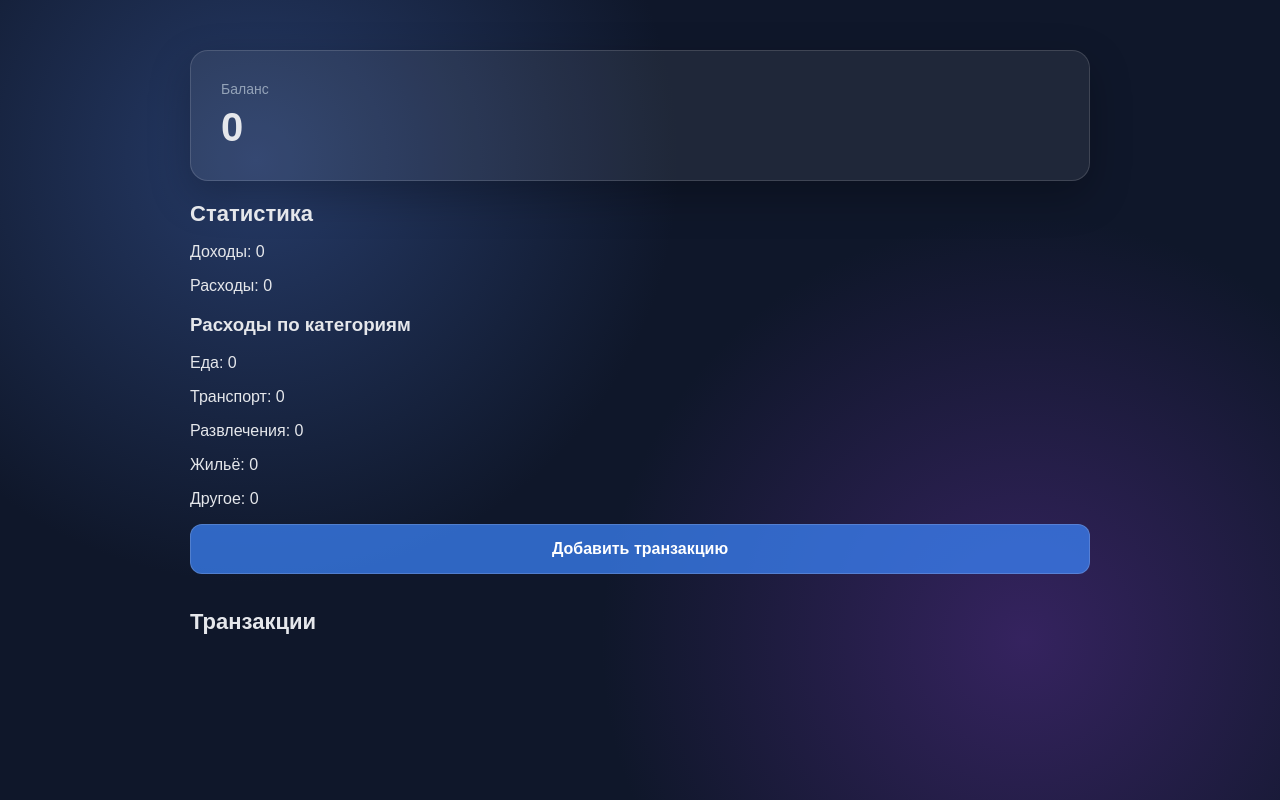
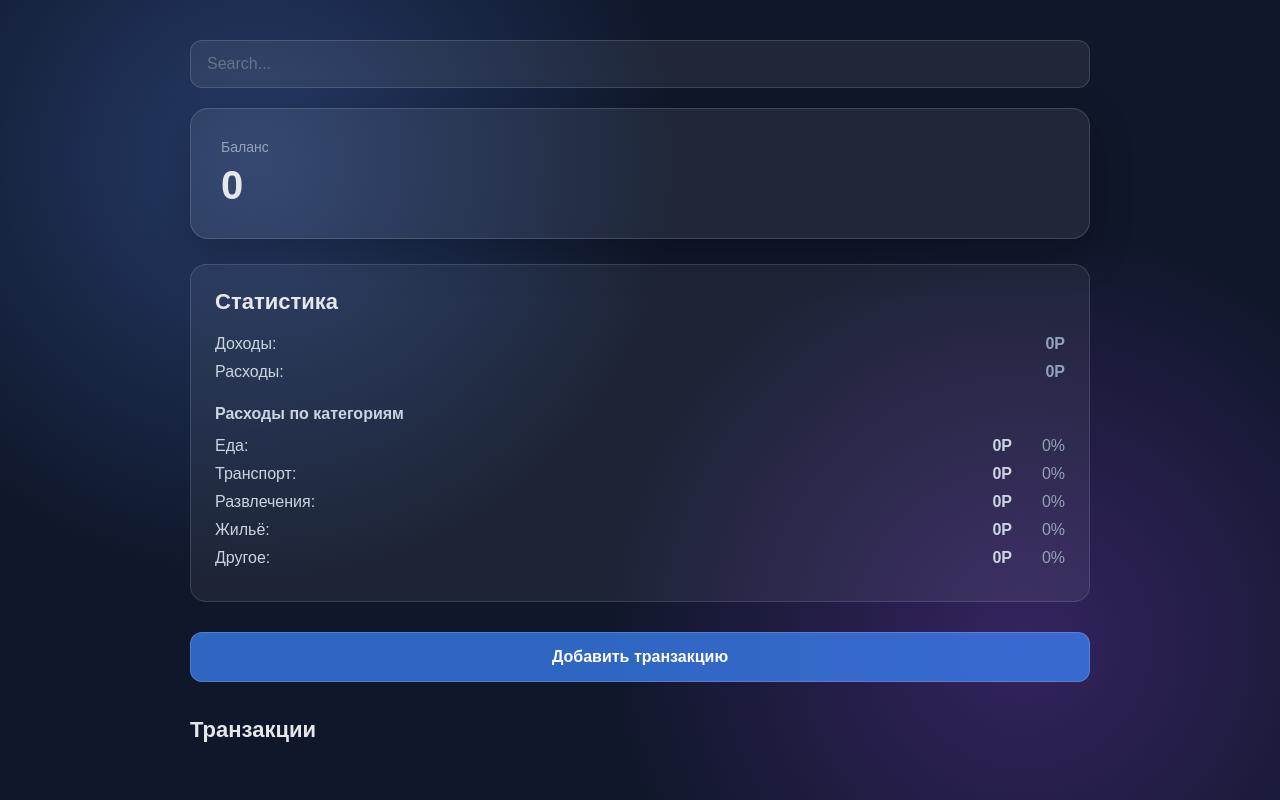
Before and after one commit to Colavor/finance-tracker, a website built with Vite: page index.html in a window 1280 px wide. Built offline with nearby package versions, Linux system fonts and the light colour scheme.

Commit message:
search and new statictics

```diff
--- a/index.html
+++ b/index.html
@@ -8,6 +8,9 @@
 
   <body>
     <div id="app">
+      <section id="search">
+        <input type="text" id="searchInput" placeholder="Search..." />
+      </section>
       <section id="balance">
         <p>Баланс</p>
         <span id="balance-counter">0</span>
@@ -19,13 +22,37 @@
         <p>Расходы: <span id="total-expenses">0</span></p>
 
         <h3>Расходы по категориям</h3>
+        <p>
+          Еда:
+          <span id="category-food">0</span>
+          <span id="category-food-percent">0%</span>
+        </p>
 
-        <p>Еда: <span id="category-food">0</span></p>
-        <p>Транспорт: <span id="category-transport">0</span></p>
-        <p>Развлечения: <span id="category-entertainment">0</span></p>
-        <p>Жильё: <span id="category-housing">0</span></p>
-        <p>Другое: <span id="category-other">0</span></p>
+        <p>
+          Транспорт:
+          <span id="category-transport">0</span>
+          <span id="category-transport-percent">0%</span>
+        </p>
+
+        <p>
+          Развлечения:
+          <span id="category-entertainment">0</span>
+          <span id="category-entertainment-percent">0%</span>
+        </p>
+
+        <p>
+          Жильё:
+          <span id="category-housing">0</span>
+          <span id="category-housing-percent">0%</span>
+        </p>
+
+        <p>
+          Другое:
+          <span id="category-other">0</span>
+          <span id="category-other-percent">0%</span>
+        </p>
       </section>
+
       <button type="button" id="addTransactionButton">
         Добавить транзакцию
       </button>
--- a/src/main.ts
+++ b/src/main.ts
@@ -8,6 +8,8 @@ import {
   updateTransaction,
   calculateTotal,
   calculateExpensesByCategory,
+  searchTransactions,
+  calculateCategoryPercentages,
 } from "./transactions";
 
 import {
@@ -18,6 +20,7 @@ import {
   updateBalance,
   updateTransactionElement,
   updateStatistics,
+  renderTransactions,
 } from "./ui";
 
 import type { Transaction } from "./types";
@@ -45,6 +48,7 @@ const transactionModal = getElement<HTMLDivElement>(
   '[data-modal="transaction"]',
 );
 const transactionsList = getElement<HTMLDivElement>("#transactionsList");
+const searchInput = getElement<HTMLInputElement>("#searchInput");
 
 function refreshBalance(): void {
   updateBalance(calculateBalance());
@@ -55,6 +59,7 @@ function refreshStatistics(): void {
     calculateTotal("income"),
     calculateTotal("expense"),
     calculateExpensesByCategory(),
+    calculateCategoryPercentages(),
   );
 }
 
@@ -186,6 +191,15 @@ function setDefaultDate(): void {
   dateInput.value = getTodayDate();
 }
 
+function handleSearchInput(): void {
+  const query = searchInput.value;
+  const filteredTransactions = searchTransactions(query);
+
+  renderTransactions(filteredTransactions);
+}
+
+searchInput.addEventListener("input", handleSearchInput);
+
 addTransactionButton.addEventListener("click", () => {
   setDefaultDate();
   openModal(transactionModal);
--- a/src/style.css
+++ b/src/style.css
@@ -8,7 +8,6 @@ body {
   min-height: 100vh;
   font-family: Arial, sans-serif;
   color: #e5e7eb;
-
   background:
     radial-gradient(circle at 20% 20%, #263b68 0, transparent 35%),
     radial-gradient(circle at 80% 80%, #35235f 0, transparent 35%), #0f172a;
@@ -27,14 +26,45 @@ button {
 #app {
   width: min(900px, calc(100% - 32px));
   margin: 0 auto;
-  padding: 50px 0;
+  padding: 40px 0;
+}
+
+/* Search */
+
+#search {
+  margin-bottom: 20px;
+}
+
+#searchInput {
+  width: 100%;
+  padding: 14px 16px;
+
+  border: 1px solid rgba(255, 255, 255, 0.14);
+  border-radius: 12px;
+
+  outline: none;
+  background: rgba(255, 255, 255, 0.07);
+  color: #f1f5f9;
+
+  transition:
+    border-color 0.2s,
+    background 0.2s;
+}
+
+#searchInput::placeholder {
+  color: #64748b;
+}
+
+#searchInput:focus {
+  border-color: rgba(96, 165, 250, 0.7);
+  background: rgba(255, 255, 255, 0.09);
 }
 
 /* Balance */
 
 #balance {
   padding: 30px;
-  margin-bottom: 20px;
+  margin-bottom: 25px;
 
   background: rgba(255, 255, 255, 0.07);
   border: 1px solid rgba(255, 255, 255, 0.14);
@@ -45,7 +75,6 @@ button {
 
 #balance p {
   margin: 0 0 8px;
-
   color: #94a3b8;
   font-size: 14px;
 }
@@ -54,6 +83,48 @@ button {
   font-size: 40px;
   font-weight: 700;
   letter-spacing: -1px;
+}
+
+/* Statistics */
+
+#statistics {
+  margin-bottom: 30px;
+  padding: 24px;
+
+  background: rgba(255, 255, 255, 0.06);
+  border: 1px solid rgba(255, 255, 255, 0.12);
+  border-radius: 16px;
+}
+
+#statistics h2 {
+  margin: 0 0 20px;
+  font-size: 22px;
+}
+
+#statistics h3 {
+  margin: 24px 0 14px;
+  font-size: 16px;
+  color: #cbd5e1;
+}
+
+#statistics p {
+  display: flex;
+  align-items: center;
+  gap: 8px;
+
+  margin: 10px 0;
+  color: #cbd5e1;
+}
+
+#statistics p span:first-of-type {
+  margin-left: auto;
+  font-weight: 600;
+}
+
+#statistics p span:last-of-type {
+  min-width: 45px;
+  color: #94a3b8;
+  text-align: right;
 }
 
 /* Add button */
@@ -151,7 +222,6 @@ section h2 {
 .edit-btn,
 .delete-btn {
   padding: 8px 12px;
-
   border-radius: 8px;
   background: transparent;
 
@@ -255,7 +325,6 @@ section h2 {
   gap: 7px;
 
   color: #cbd5e1;
-
   font-size: 14px;
   font-weight: 600;
 }
@@ -320,6 +389,18 @@ section h2 {
     padding: 25px 0;
   }
 
+  #balance {
+    padding: 24px;
+  }
+
+  #balance-counter {
+    font-size: 32px;
+  }
+
+  #statistics {
+    padding: 20px;
+  }
+
   .transaction {
     align-items: flex-start;
     flex-direction: column;
--- a/src/transactions.ts
+++ b/src/transactions.ts
@@ -75,3 +75,39 @@ export function calculateExpensesByCategory(): Record<
     },
   );
 }
+
+export function calculateCategoryPercentages(): Record<
+  Transaction["category"],
+  number
+> {
+  const expensesByCategory = calculateExpensesByCategory();
+  const totalExpenses = calculateTotal("expense");
+
+  if (totalExpenses === 0) {
+    return { food: 0, transport: 0, entertainment: 0, housing: 0, other: 0 };
+  }
+
+  return {
+    food: (expensesByCategory.food / totalExpenses) * 100,
+    transport: (expensesByCategory.transport / totalExpenses) * 100,
+    entertainment: (expensesByCategory.entertainment / totalExpenses) * 100,
+    housing: (expensesByCategory.housing / totalExpenses) * 100,
+    other: (expensesByCategory.other / totalExpenses) * 100,
+  };
+}
+
+export function searchTransactions(query: string): Transaction[] {
+  const normilizedQuery = query.toLocaleLowerCase().trim();
+
+  return transactions.filter((transaction) => {
+    const description = transaction.description?.toLowerCase() ?? "";
+    const amount = String(transaction.amount);
+    const category = transaction.category.toLowerCase();
+
+    return (
+      description.includes(normilizedQuery) ||
+      amount.includes(normilizedQuery) ||
+      category.includes(normilizedQuery)
+    );
+  });
+}
--- a/src/ui.ts
+++ b/src/ui.ts
@@ -1,5 +1,5 @@
 import type { Transaction } from "./types";
-import { getElement } from "./utils";
+import { getElement, formatMoney } from "./utils";
 
 const transactionsList = getElement<HTMLDivElement>("#transactionsList");
 const balanceCounter = getElement<HTMLSpanElement>("#balance-counter");
@@ -20,7 +20,7 @@ export function createTransactionElement(
   type.textContent = getTransactionTypeLabel(transaction.type);
   category.textContent = getCategoryLabel(transaction.category);
   description.textContent = transaction.description ?? "Без описания";
-  amount.textContent = String(transaction.amount);
+  amount.textContent = formatMoney(transaction.amount);
   date.textContent = formatDate(transaction.date);
 
   const editBtn = document.createElement("button");
@@ -122,6 +122,7 @@ export function updateStatistics(
   income: number,
   expenses: number,
   expensesByCategory: Record<Transaction["category"], number>,
+  categoryPercentages: Record<Transaction["category"], number>,
 ): void {
   const totalIncome = getElement<HTMLSpanElement>("#total-income");
   const totalExpenses = getElement<HTMLSpanElement>("#total-expenses");
@@ -132,12 +133,38 @@ export function updateStatistics(
   const housing = getElement<HTMLSpanElement>("#category-housing");
   const other = getElement<HTMLSpanElement>("#category-other");
 
-  totalIncome.textContent = String(income);
-  totalExpenses.textContent = String(expenses);
+  const foodPercent = getElement<HTMLSpanElement>("#category-food-percent");
+  const transportPercent = getElement<HTMLSpanElement>(
+    "#category-transport-percent",
+  );
+  const entertainmentPercent = getElement<HTMLSpanElement>(
+    "#category-entertainment-percent",
+  );
+  const housingPercent = getElement<HTMLSpanElement>(
+    "#category-housing-percent",
+  );
+  const otherPercent = getElement<HTMLSpanElement>("#category-other-percent");
 
-  food.textContent = String(expensesByCategory.food);
-  transport.textContent = String(expensesByCategory.transport);
-  entertainment.textContent = String(expensesByCategory.entertainment);
-  housing.textContent = String(expensesByCategory.housing);
-  other.textContent = String(expensesByCategory.other);
+  totalIncome.textContent = formatMoney(income);
+  totalExpenses.textContent = formatMoney(expenses);
+
+  food.textContent = formatMoney(expensesByCategory.food);
+  transport.textContent = formatMoney(expensesByCategory.transport);
+  entertainment.textContent = formatMoney(expensesByCategory.entertainment);
+  housing.textContent = formatMoney(expensesByCategory.housing);
+  other.textContent = formatMoney(expensesByCategory.other);
+
+  foodPercent.textContent = `${categoryPercentages.food.toFixed(0)}%`;
+  transportPercent.textContent = `${categoryPercentages.transport.toFixed(0)}%`;
+  entertainmentPercent.textContent = `${categoryPercentages.entertainment.toFixed(0)}%`;
+  housingPercent.textContent = `${categoryPercentages.housing.toFixed(0)}%`;
+  otherPercent.textContent = `${categoryPercentages.other.toFixed(0)}%`;
 }
+
+export function renderTransactions(transactions: Transaction[]): void {
+  transactionsList.replaceChildren();
+
+  transactions.forEach((transaction) => {
+    addTransactionElement(transaction);
+  });
+}
--- a/src/utils.ts
+++ b/src/utils.ts
@@ -76,3 +76,7 @@ export function getOptionalFormValue(
 
   return trimmedValue === "" ? undefined : trimmedValue;
 }
+
+export function formatMoney(amount: number): string {
+  return amount.toLocaleString("ru-Ru") + "P";
+}
```
